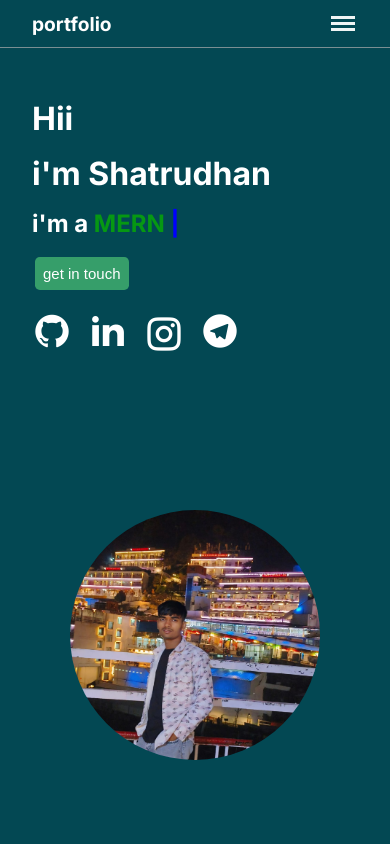
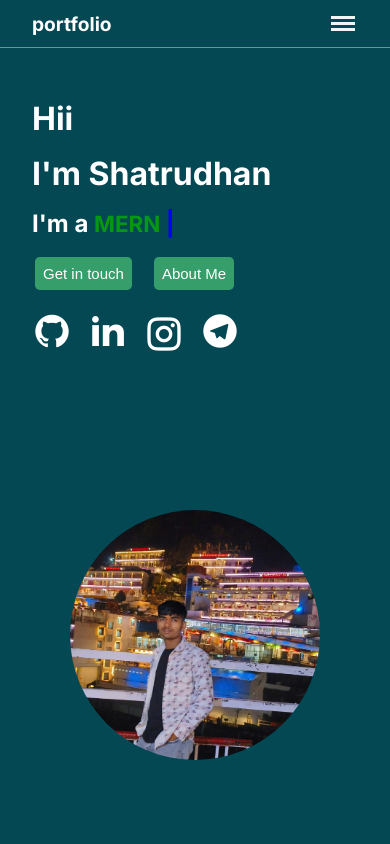
Before and after one commit to imsk18/PortFolio, a React (Vite) app in the folder frontend/: page / in a window 390 px wide. Shown: the top 844 px of the page. Built offline with nearby package versions, Linux system fonts and the light colour scheme.

Commit message:
updating edu page

```diff
--- a/frontend/src/pages/Education.jsx
+++ b/frontend/src/pages/Education.jsx
@@ -61,8 +61,8 @@ const Education = () => {
             <div className="u-info">
 
               <h2>Becholer of Computer Application-BCA</h2>
-             <h5>Maharishi Markandeshwar (Deeemed to Universiy)</h5>
-              <h5>2024-2027|pursuing</h5>
+             <h3>Maharishi Markandeshwar (Deeemed to Universiy)</h3>
+              <h3>2024-2027|<span>pursuing</span></h3>
             </div>
 
         </div>
@@ -72,8 +72,8 @@ const Education = () => {
             <div className="s-img"><img src="b.jpg" alt="" /></div>
             <div className="s-info">
               <h2>Arts</h2>
-              <h5>B L L S P HIGH SCHOOL NARKATIA</h5>
-              <h5>2022-2024|completed</h5>
+              <h3>B L L S P HIGH SCHOOL NARKATIA</h3>
+              <h3>2022-2024|<span>completed</span></h3>
             </div>
 
         </div>
--- a/frontend/src/pages/Home.jsx
+++ b/frontend/src/pages/Home.jsx
@@ -145,12 +145,13 @@ useGSAP(() => {
       <CursorImgEffect/>
       <div className="left">
        <h1>Hii </h1>
-       <h1>i'm Shatrudhan</h1>
-       <h2>i'm a <span ref={typingRef}     className='auto-type'></span></h2>
+       <h1>I'm Shatrudhan</h1>
+       <h2>I'm a <span ref={typingRef}     className='auto-type'></span></h2>
        {/* <p>Lorem ipsum dolor sit amet consectetur adipisicing elit. Molestias explicabo provident consequatur accusantium voluptatem quisquam nobis reiciendis nulla saepe debitis!</p> */}
        <div className="btn">
 
-  <button>get in touch</button>
+  <button><a href="#contact">Get in touch</a></button>
+  <button><a href="#about">About Me</a></button>
  </div>
 
 
--- a/frontend/src/styles/education.css
+++ b/frontend/src/styles/education.css
@@ -44,6 +44,7 @@
 .u-info{
   /* width: 25%; */
   padding-left: 1vw;
+     font-size: clamp(0.9rem, 1vw, 0.5rem);
 }
 
 
@@ -72,6 +73,7 @@
 
 .s-info{
   width: auto;
+    font-size: clamp(0.9rem, 1vw, 0.5rem);
   padding-left: 1vw;
 }
 
@@ -96,7 +98,7 @@
   }
 
   .university{
-    width: 80vw;
+    width: 90vw;
     display: flex;
     flex-direction: column;
 
@@ -111,15 +113,33 @@
     padding-left: 10vw;
     /* text-align: center; */
     flex-direction: column;
-    font-size: clamp(0.8rem, 2vw, 1rem);
+    font-size: clamp(0.7rem, 1vw, 1rem);
+     line-height: 1.5;
+    padding-top: 0.4rem;
     /* justify-content: flex-end; */
     /* background-color: #c40606; */
+  }
+  .s-info span{
+    color: #249b09;
+      font-size: clamp(0.9rem, 1vw, 1rem);
+
+  }
+  .u-info span{
+    color: #249b09;
+      font-size: clamp(0.9rem, 1vw, 1rem);
+
+  }
+  .u-img img{
+    border-radius: 10px 10px 0px 0px;
+  }
+  .s-img img{
+    border-radius: 10px 10px 0px 0px;
   }
 
 
 
   .school{
-    width: 80vw;
+    width: 90vw;
     height: 40vh;
     /* height: auto; */
     display: flex;
@@ -134,10 +154,12 @@
     width: 100vw;
     /* height: 25vh; */
     display: flex;
-    text-align: ;
+    /* text-align: ; */
     padding-left: 10vw;
     flex-direction: column;
-    font-size: clamp(0.8rem, 2vw, 1.2rem);
+    font-size: clamp(0.7rem, 1vw, 1rem);
+    line-height: 1.3;
+    padding-top: 0.4rem;
     /* justify-content: flex-end; */
     /* background-color: #c40606; */
   }
--- a/frontend/src/styles/home.css
+++ b/frontend/src/styles/home.css
@@ -96,7 +96,12 @@ border-radius: solid 15px crimson;
   color: rgb(255, 255, 255);
 }
 .btn{
+  display: flex;
+  gap: 1rem;
 
+}
+.btn a{
+  color: white;
 }
 .left .btn button{
 
@@ -104,6 +109,7 @@ border-radius: solid 15px crimson;
   background-color: #369e6a;
   border-radius: 0.3rem;
   border-color: transparent;
+  /* margin: 1vw; */
 }
 .btn button:active{
   scale: 0.9;
@@ -170,6 +176,9 @@ border-radius: solid 15px crimson;
    font-size: 40px;
 
 }
+.auto-type{
+  font-size: clamp(1.4rem, 1vw, 1rem);
+}
 
 
   #home{
```
